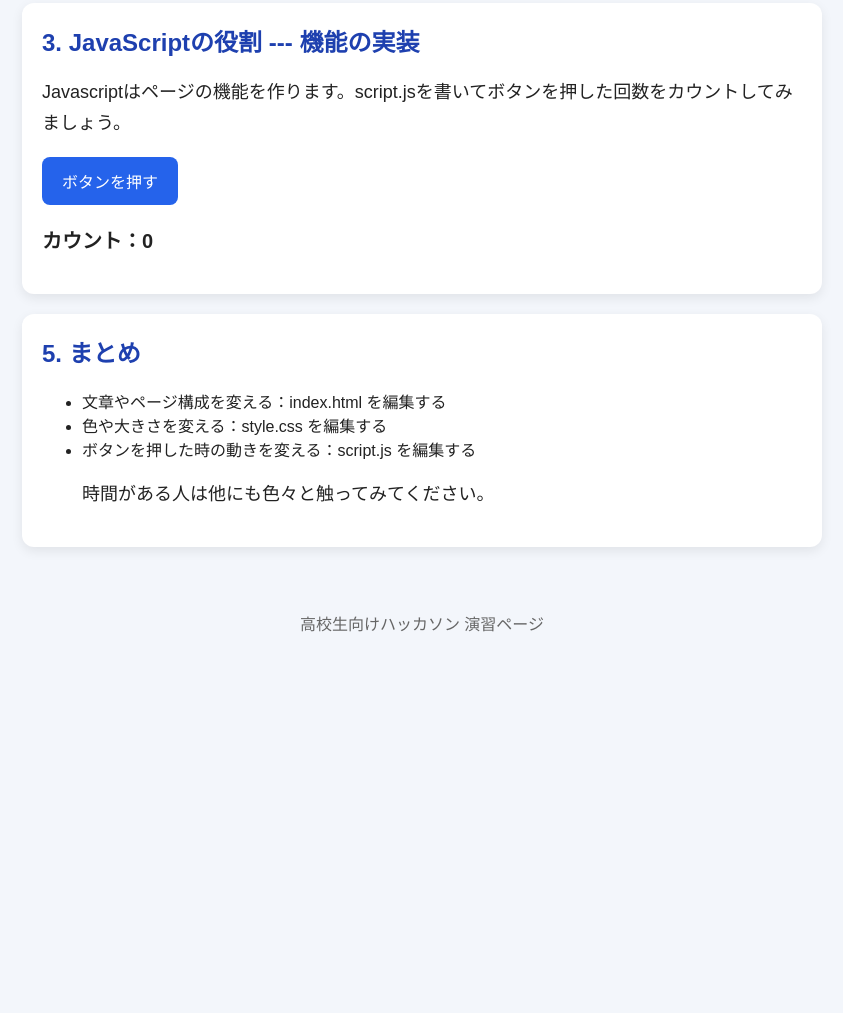
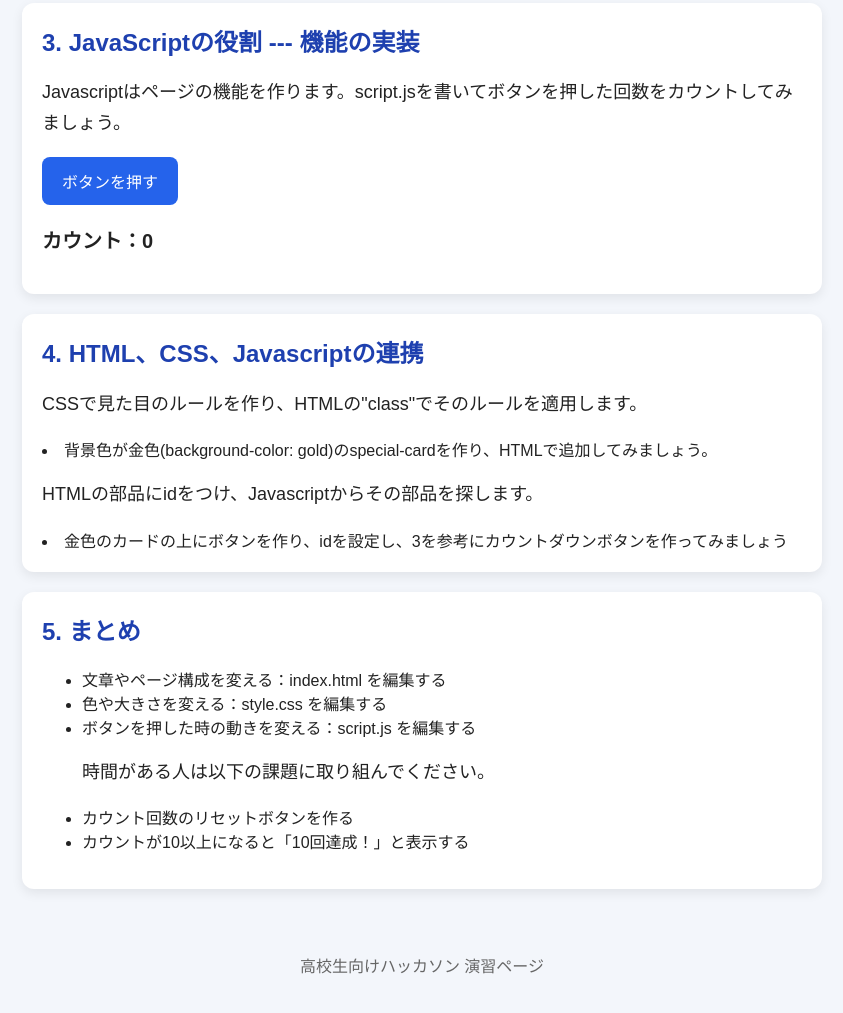
Before and after one commit to zzzKentaro/web_app_starter, a plain HTML site: page index.html in a window 1280 px wide. Shown: the part 844-1857 px from the top of the page, without its empty margins (218-1061 px from the left). Before the commit the page ends 1519 px from the top, so only its background shows below. Drawn offline with Linux system fonts and the light colour scheme.

Commit message:
Update index.html
「4.HTML、CSS、Javascriptの連携」を追加

```diff
--- a/index.html
+++ b/index.html
@@ -49,12 +49,26 @@
     </section>
 
     <section class="card">
+      <h2>4. HTML、CSS、Javascriptの連携</h2>
+      <p class="message">
+        CSSで見た目のルールを作り、HTMLの"class"でそのルールを適用します。
+      </p>
+      <li>背景色が金色(background-color: gold)のspecial-cardを作り、HTMLで追加してみましょう。</li>
+      <p class="message">
+        HTMLの部品にidをつけ、Javascriptからその部品を探します。
+      </p>
+      <li>金色のカードの上にボタンを作り、idを設定し、3を参考にカウントダウンボタンを作ってみましょう</li>
+    </section>
+
+    <section class="card">
       <h2>5. まとめ</h2>
       <ul>
         <li>文章やページ構成を変える：index.html を編集する</li>
         <li>色や大きさを変える：style.css を編集する</li>
         <li>ボタンを押した時の動きを変える：script.js を編集する</li>
-        <p class="message">時間がある人は他にも色々と触ってみてください。</p>
+        <p class="message">時間がある人は以下の課題に取り組んでください。</p>
+        <li>カウント回数のリセットボタンを作る</li>
+        <li>カウントが10以上になると「10回達成！」と表示する</li>
       </ul>
     </section>
   </main>
```
